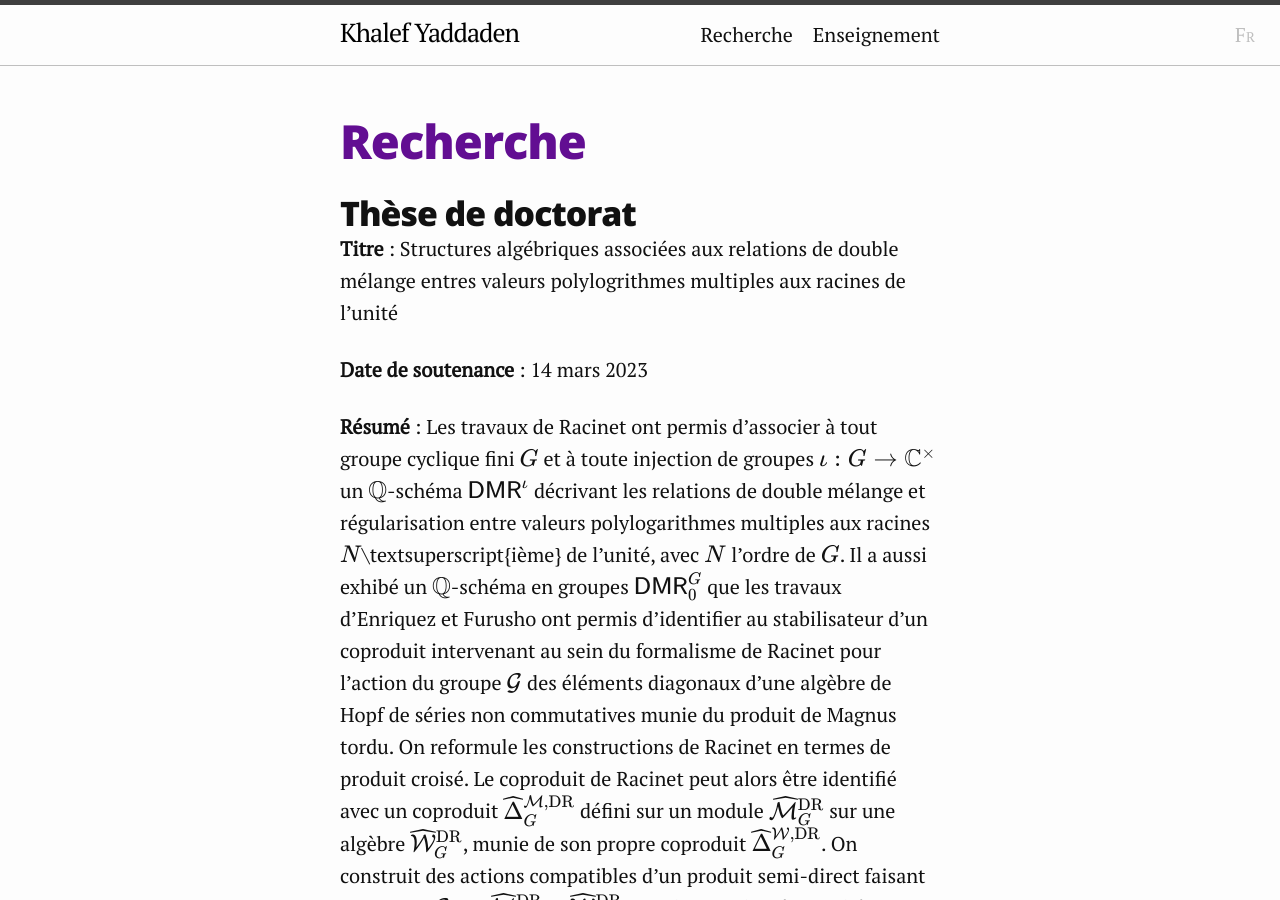
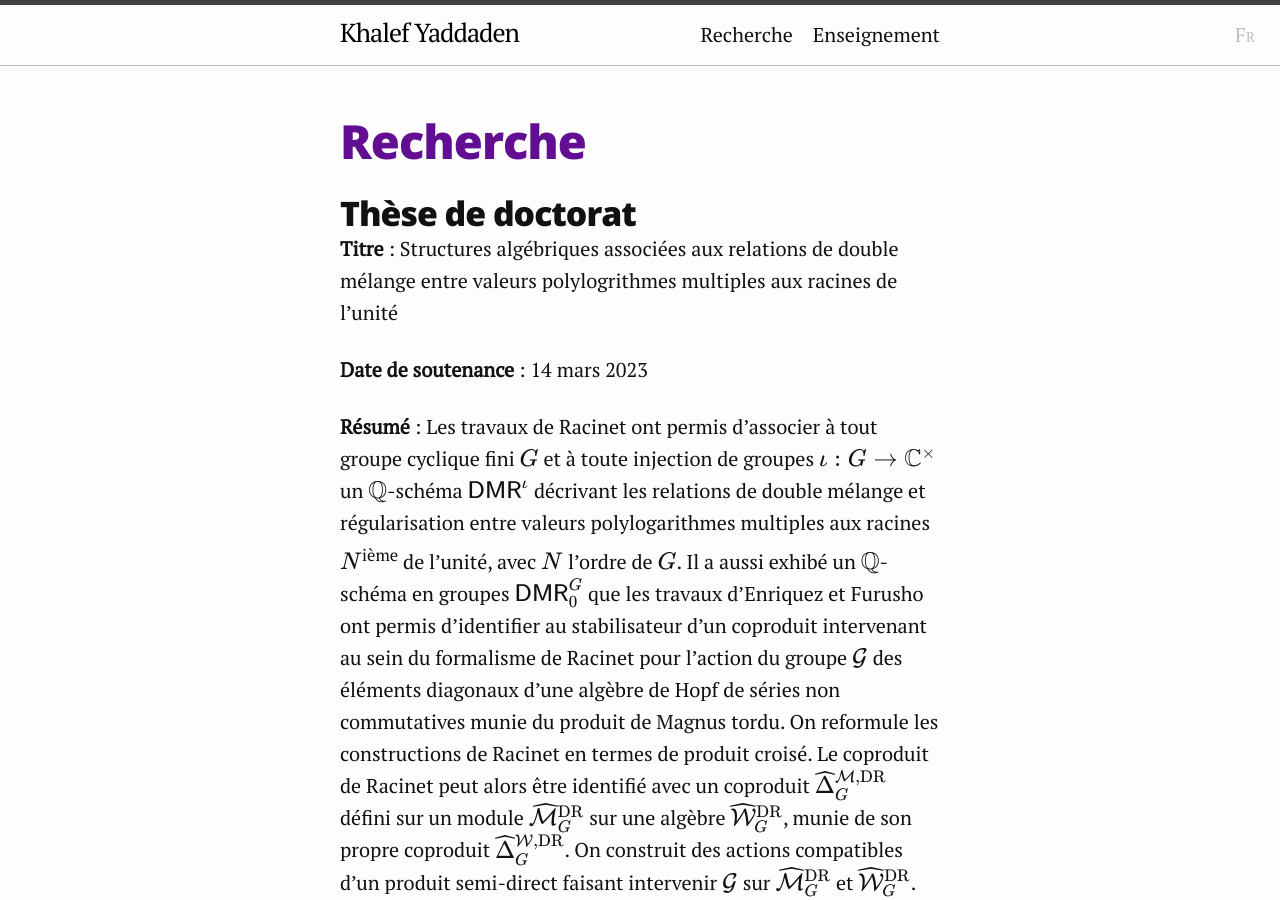
Before and after one commit to khalefyaddaden/khalefyaddaden.github.io, a Jekyll site: the page built from research.fr.markdown, in a window 1280 px wide and 900 px high. Built offline with Jekyll 4.4.1, drawn with Linux system fonts in a browser that asks for light colours; nearby versions of some CDN libraries.

Commit message:
Update research.fr.markdown

```diff
--- a/research.fr.markdown
+++ b/research.fr.markdown
@@ -7,11 +7,11 @@ katex: yes
 
 ## Thèse de doctorat
 
-**Titre** : Structures algébriques associées aux relations de double mélange entres valeurs polylogrithmes multiples aux racines de l'unité
+**Titre** : Structures algébriques associées aux relations de double mélange entre valeurs polylogrithmes multiples aux racines de l'unité
 
 **Date de soutenance** : 14 mars 2023
 
-**Résumé** : Les travaux de Racinet ont permis d'associer à tout groupe cyclique fini $$G$$ et à toute injection de groupes $$\iota : G \to \mathbb{C}^{\times}$$ un $$\mathbb{Q}$$-schéma $$\mathsf{DMR}^{\iota}$$ décrivant les relations de double mélange et régularisation entre valeurs polylogarithmes multiples aux racines $$N$$\textsuperscript{ième} de l'unité, avec $$N$$ l'ordre de $$G$$. Il a aussi exhibé un $$\mathbb{Q}$$-schéma en groupes $$\mathsf{DMR}_0^G$$ que les travaux d'Enriquez et Furusho ont permis d'identifier au stabilisateur d'un coproduit intervenant au sein du formalisme de Racinet pour l'action du groupe $$\mathcal{G}$$ des éléments diagonaux d'une algèbre de Hopf de séries non commutatives munie du produit de Magnus tordu. On reformule les constructions de Racinet en termes de produit croisé. Le coproduit de Racinet peut alors être identifié avec un coproduit $$\widehat{\Delta}^{\mathcal{M}, \mathrm{DR}}_G$$ défini sur un module $$\widehat{\mathcal{M}}_G^{\mathrm{DR}}$$ sur une algèbre $$\widehat{\mathcal{W}}_G^{\mathrm{DR}}$$, munie de son propre coproduit $$\widehat{\Delta}^{\mathcal{W}, \mathrm{DR}}_G$$. On construit des actions compatibles d'un produit semi-direct faisant intervenir $$\mathcal{G}$$ sur $$\widehat{\mathcal{M}}_G^{\mathrm{DR}}$$ et $$\widehat{\mathcal{W}}_G^{\mathrm{DR}}$$. On aboutit alors à un schéma en groupes stabilisateur contenant $$\mathsf{DMR}_0^G$$ que l'on exprime au sein du formalisme de Racinet.
+**Résumé** : Les travaux de Racinet ont permis d'associer à tout groupe cyclique fini $$G$$ et à toute injection de groupes $$\iota : G \to \mathbb{C}^{\times}$$ un $$\mathbb{Q}$$-schéma $$\mathsf{DMR}^{\iota}$$ décrivant les relations de double mélange et régularisation entre valeurs polylogarithmes multiples aux racines $$N$$<sup>ième</sup> de l'unité, avec $$N$$ l'ordre de $$G$$. Il a aussi exhibé un $$\mathbb{Q}$$-schéma en groupes $$\mathsf{DMR}_0^G$$ que les travaux d'Enriquez et Furusho ont permis d'identifier au stabilisateur d'un coproduit intervenant au sein du formalisme de Racinet pour l'action du groupe $$\mathcal{G}$$ des éléments diagonaux d'une algèbre de Hopf de séries non commutatives munie du produit de Magnus tordu. On reformule les constructions de Racinet en termes de produit croisé. Le coproduit de Racinet peut alors être identifié avec un coproduit $$\widehat{\Delta}^{\mathcal{M}, \mathrm{DR}}_G$$ défini sur un module $$\widehat{\mathcal{M}}_G^{\mathrm{DR}}$$ sur une algèbre $$\widehat{\mathcal{W}}_G^{\mathrm{DR}}$$, munie de son propre coproduit $$\widehat{\Delta}^{\mathcal{W}, \mathrm{DR}}_G$$. On construit des actions compatibles d'un produit semi-direct faisant intervenir $$\mathcal{G}$$ sur $$\widehat{\mathcal{M}}_G^{\mathrm{DR}}$$ et $$\widehat{\mathcal{W}}_G^{\mathrm{DR}}$$. On aboutit alors à un schéma en groupes stabilisateur contenant $$\mathsf{DMR}_0^G$$ que l'on exprime au sein du formalisme de Racinet.
 Par ailleurs, pour $$G=\{1\}$$, Enriquez et Furusho montrent qu'un sous-schéma $$\mathsf{DMR}^{\iota}_{\times}$$ de $$\mathsf{DMR}^{\iota}$$ est un torseur d'isomorphismes mettant en relation des objets de Rham avec des objets Betti. Dans la seconde partie de ce travail, on définit les ingrédients principaux pour une généralisation de ce résultat à tout groupe cyclique fini $$G$$ : on exhibe un module $$\widehat{\mathcal{M}}_N^{\mathrm{B}}$$ sur une algèbre $$\widehat{\mathcal{W}}_N^{\mathrm{B}}$$ ($$N$$ étant l'ordre de $$G$$) et on démontre l'existence de deux coproduits compatibles $$\widehat{\Delta}^{\mathcal{W}, \mathrm{B}}_N$$ et $$\widehat{\Delta}^{\mathcal{M}, \mathrm{B}}_N$$ sur $$\widehat{\mathcal{W}}_N^{\mathrm{B}}$$ et $$\widehat{\mathcal{M}}_N^{\mathrm{B}}$$ respectivement tels que $$\mathsf{DMR}^{\iota}_{\times}$$ est contenu dans le torseur des isomorphismes reliant $$\widehat{\Delta}^{\mathcal{W}, \mathrm{B}}_N$$ (resp. $$\widehat{\Delta}^{\mathcal{M}, \mathrm{B}}_N$$) à $$\widehat{\Delta}^{\mathcal{W}, \mathrm{DR}}_G$$ (resp. $$\widehat{\Delta}^{\mathcal{M}, \mathrm{DR}}_G$$).
 
 ## Publications
```
